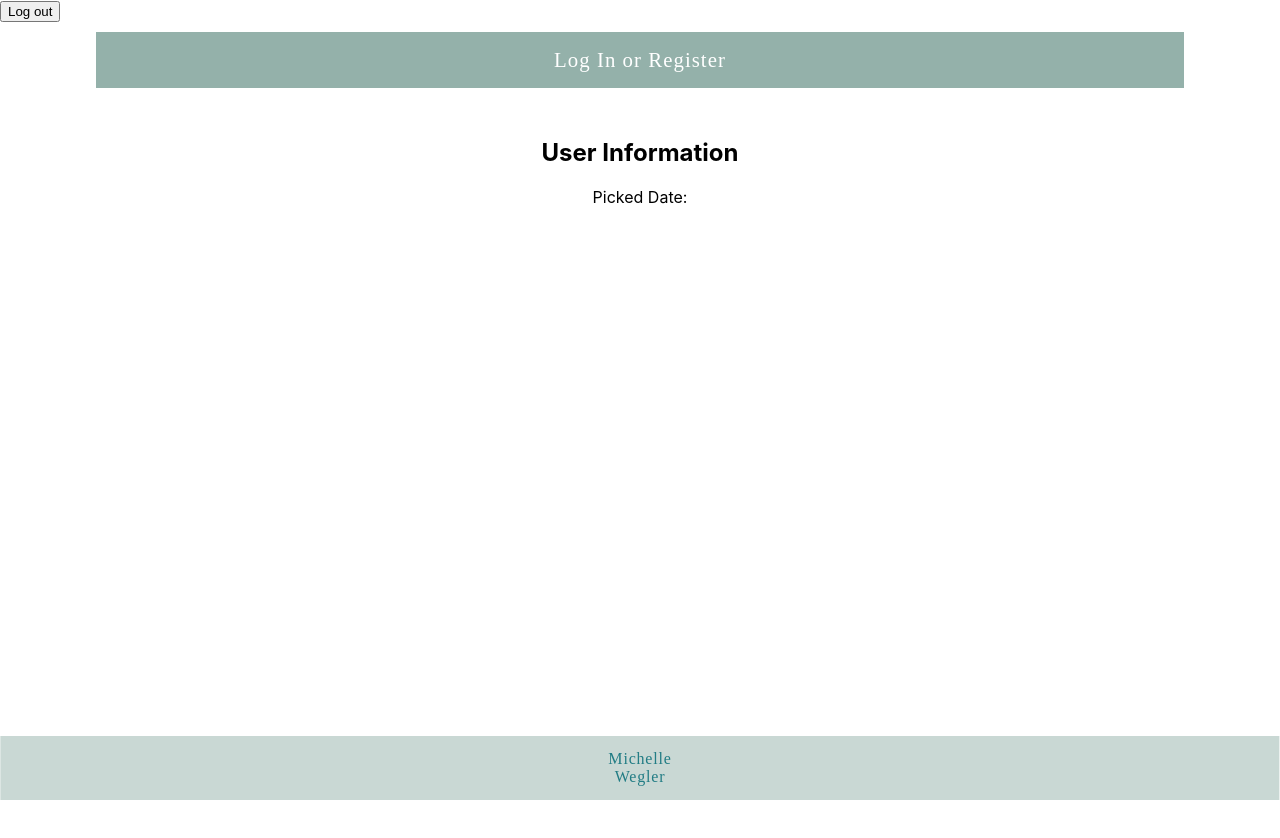
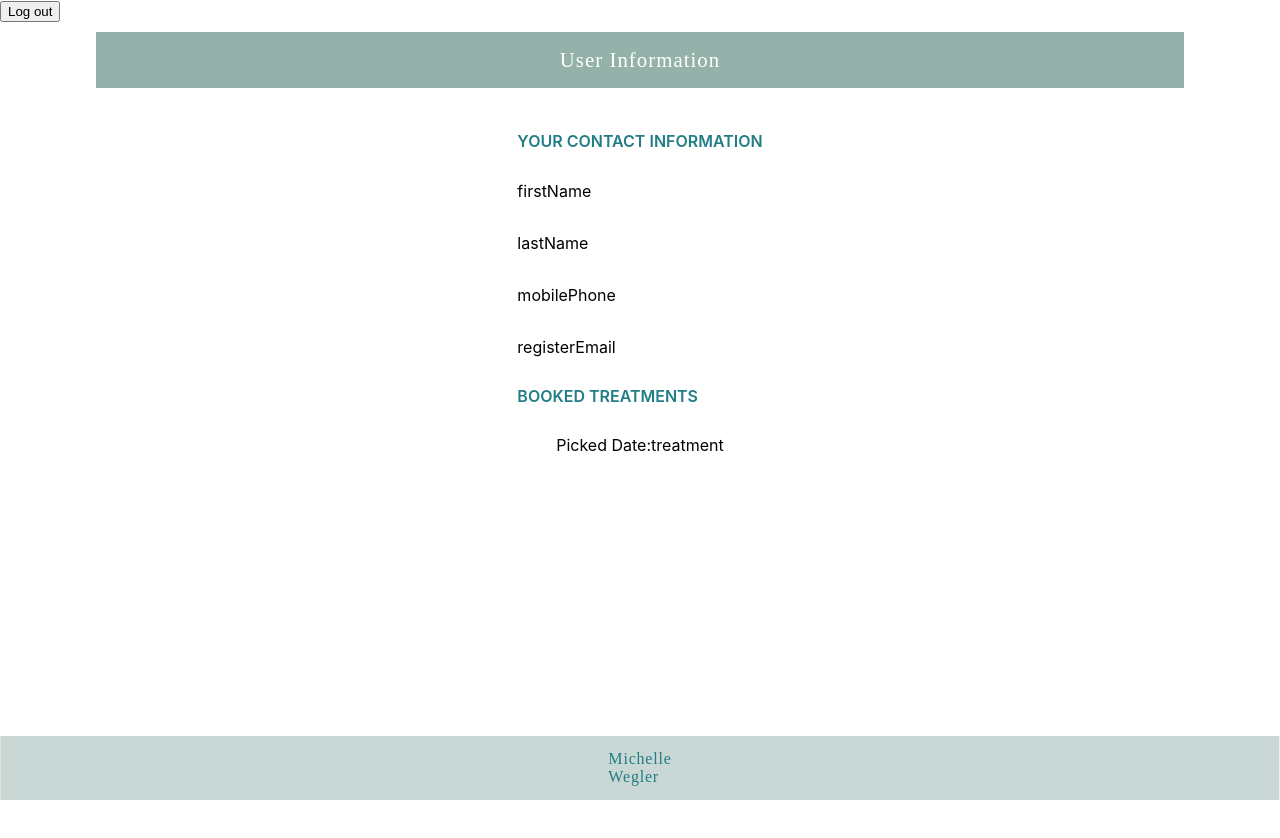
Before and after one commit to smirrebinx/project-final-project-frontend, a React (Create React App) app: page /userinfo in a window 1280 px wide. Shown: the top 838 px of the page. Built offline with nearby package versions, Linux system fonts and the light colour scheme; no server answers.

Commit message:
Add user information

```diff
--- a/src/components/UserInfo.js
+++ b/src/components/UserInfo.js
@@ -5,6 +5,7 @@ import Footer from './Footer';
 import useSticky from './useSticky';
 import { OuterWrapper } from './GlobalStyling';
 import { StickyNavTwo, StyledNavHeaderTwo } from './NavbarStyling';
+import { FlexboxUserInfo, InnerWrapperUserInfo, ParagraphUserInfo, SecondHeaderUserInfo } from './UserInfoStyling';
 
 const UserInfo = () => {
   const { sticky, stickyRef } = useSticky();
@@ -15,14 +16,23 @@ const UserInfo = () => {
   return (
     <>
       <StickyNavTwo ref={stickyRef} className={classNames({ sticky })}>
-        <StyledNavHeaderTwo>Log In or Register</StyledNavHeaderTwo>
+        <StyledNavHeaderTwo>User Information</StyledNavHeaderTwo>
       </StickyNavTwo>
       <OuterWrapper>
-        <div>
-          <h1>User Information</h1>
-          <p>Picked Date: {pickedDate}</p>
-        </div><Footer />
+        <InnerWrapperUserInfo>
+          <SecondHeaderUserInfo>Your Contact Information</SecondHeaderUserInfo>
+          <ParagraphUserInfo>firstName</ParagraphUserInfo>
+          <ParagraphUserInfo>lastName</ParagraphUserInfo>
+          <ParagraphUserInfo>mobilePhone</ParagraphUserInfo>
+          <ParagraphUserInfo>registerEmail</ParagraphUserInfo>
+          <SecondHeaderUserInfo>Booked Treatments</SecondHeaderUserInfo>
+          <FlexboxUserInfo>
+            <ParagraphUserInfo>Picked Date: {pickedDate}</ParagraphUserInfo>
+            <ParagraphUserInfo>treatment</ParagraphUserInfo>
+          </FlexboxUserInfo>
+        </InnerWrapperUserInfo>
       </OuterWrapper>
+      <Footer />
     </>
   );
 };
--- a/src/components/UserInfoStyling.js
+++ b/src/components/UserInfoStyling.js
@@ -1,9 +1,27 @@
 import styled from 'styled-components';
 
-export const SecondHeaderLogIn = styled.h2`
+export const InnerWrapperUserInfo = styled.div`
+  display: flex;
+  flex-direction: column;
+  text-align: center;
+`;
+
+export const FlexboxUserInfo = styled.div`
+  display: flex;
+  justify-content: center;
+  text-align: center;
+`;
+
+export const SecondHeaderUserInfo = styled.h2`
 font-family: var(--second-headings-font-family-two);
 font-weight: 600;
+font-size: 1rem;
 text-transform: uppercase;
 color: var(--second-headings-font-color-two);
 text-align: left;
 `;
+
+export const ParagraphUserInfo = styled.p`
+font-family: var(--second-headings-font-family-two);
+text-align: left;
+`;
```
